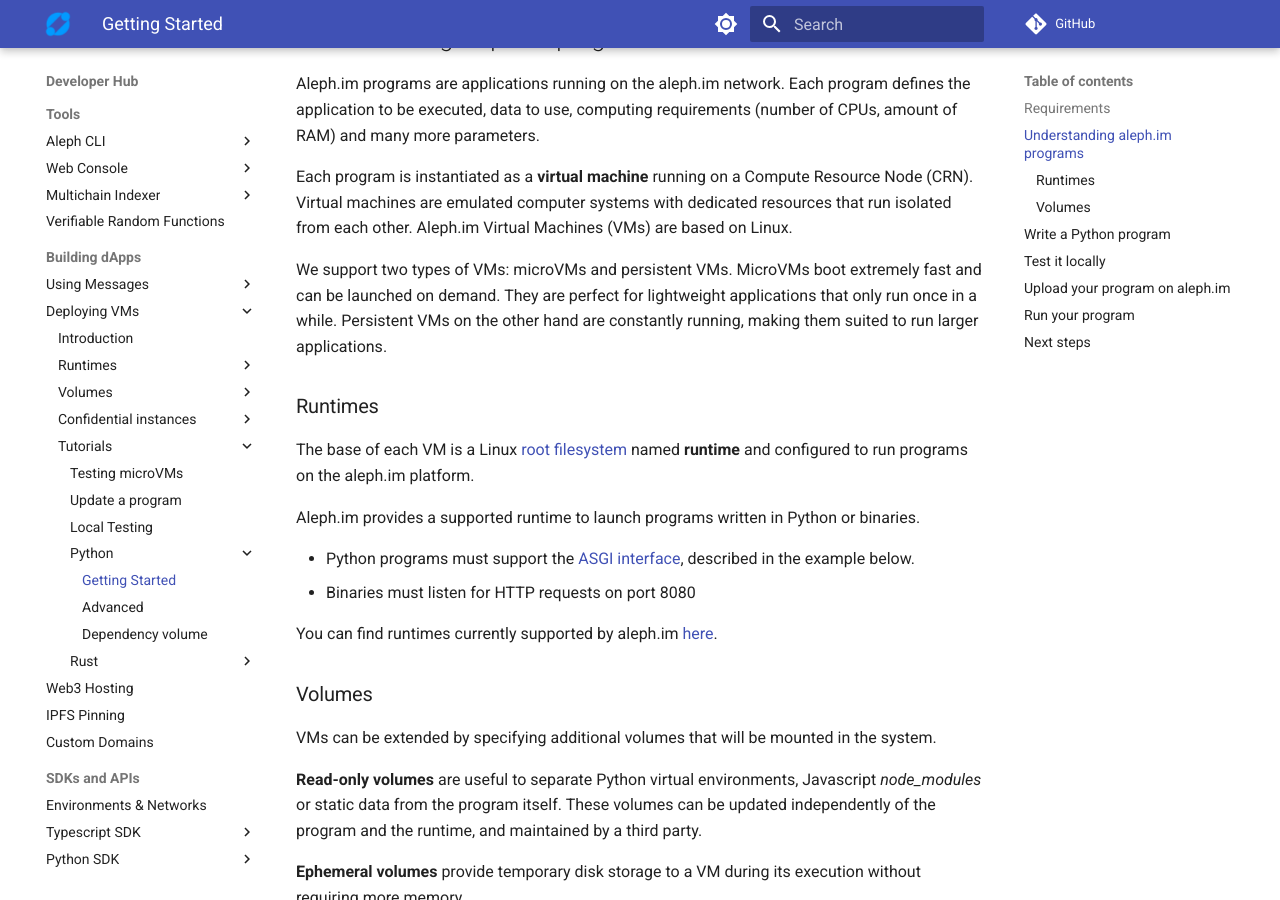
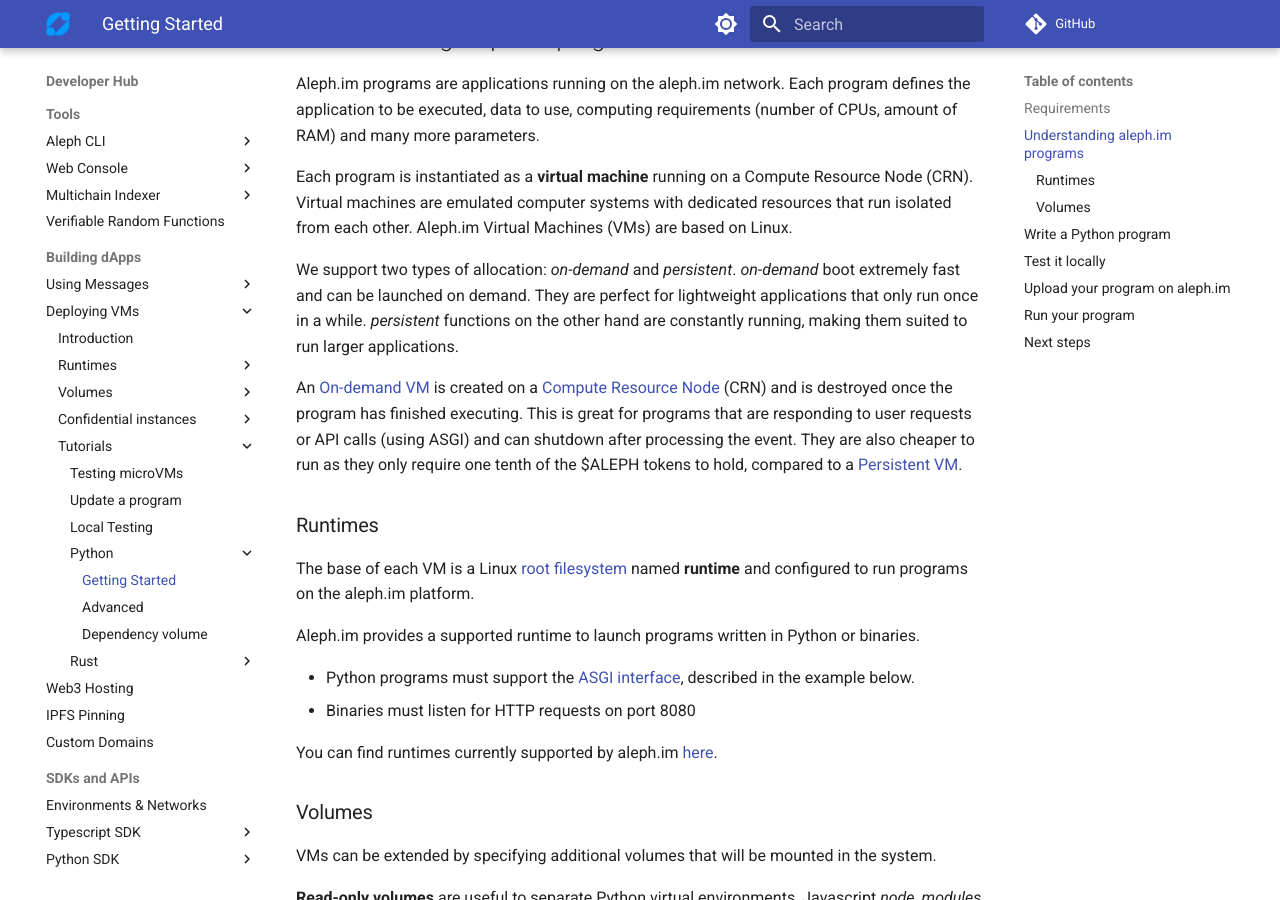
Before and after one commit to aleph-im/aleph-docs, an MkDocs documentation site: the page built from docs/guides/python/getting_started.md, in a window 1280 px wide and 900 px high, scrolled down 1178 px. Built offline with MkDocs 1.6.1 and Material for MkDocs 9.7.7, drawn with Linux system fonts in a browser that asks for light colours; plug-ins that fetch from the network failed and are left out; comment, search, counter and statistics services are not loaded.

Commit message:
Fix: Small fix in the Python guide

```diff
--- a/docs/guides/python/getting_started.md
+++ b/docs/guides/python/getting_started.md
@@ -54,10 +54,16 @@
 Virtual machines are emulated computer systems with dedicated resources that run isolated from each other.
 Aleph.im Virtual Machines (VMs) are based on Linux.
 
-We support two types of VMs: microVMs and persistent VMs.
-MicroVMs boot extremely fast and can be launched on demand. They are perfect for lightweight applications
+We support two types of allocation: _on-demand_ and _persistent_.
+_on-demand_ boot extremely fast and can be launched on demand. They are perfect for lightweight applications
 that only run once in a while.
-Persistent VMs on the other hand are constantly running, making them suited to run larger applications.
+_persistent_ functions on the other hand are constantly running, making them suited to run larger applications.
+
+An [On-demand VM](#on-demand-execution) is created on a [Compute Resource Node](../nodes/compute/index.md)
+(CRN) and is destroyed once the program has finished executing. This is great
+for programs that are responding to user requests or API calls (using ASGI) and can shutdown
+after processing the event. They are also cheaper to run as they only require
+one tenth of the $ALEPH tokens to hold, compared to a [Persistent VM](#persistent-execution).
 
 ### Runtimes
 
```
